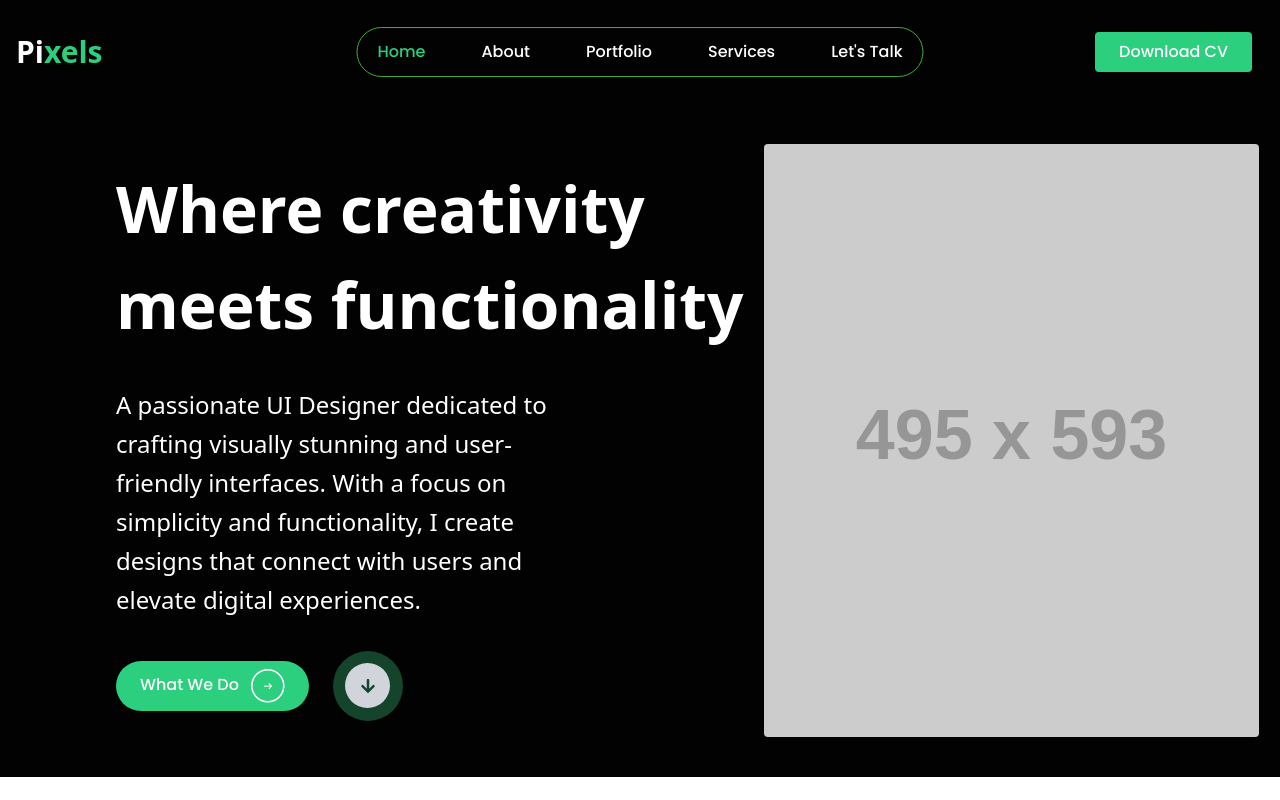
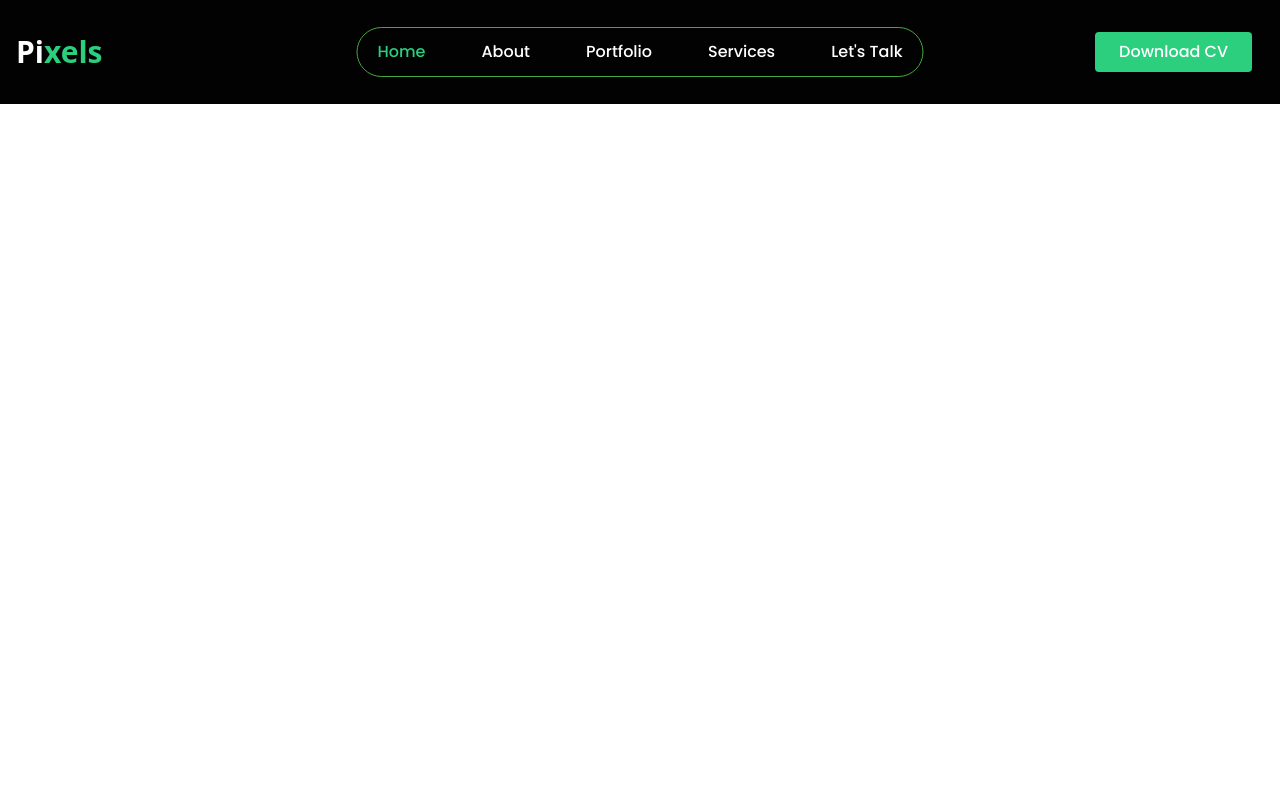
Before and after one commit to itssaqlain06/My-Portfolio, a React (Vite) app: page / in a window 1280 px wide. Built offline with nearby package versions, Linux system fonts and the light colour scheme.

Commit message:
Update SPA.jsx

```diff
--- a/src/pages/SPA.jsx
+++ b/src/pages/SPA.jsx
@@ -1,12 +1,10 @@
 import React from 'react'
 import Navbar from './layout/Navbar'
-import HeroSection from './layout/HeroSection'
 
 export default function SPA() {
     return (
         <>
             <Navbar />
-            <HeroSection />
         </>
     )
 }
```
